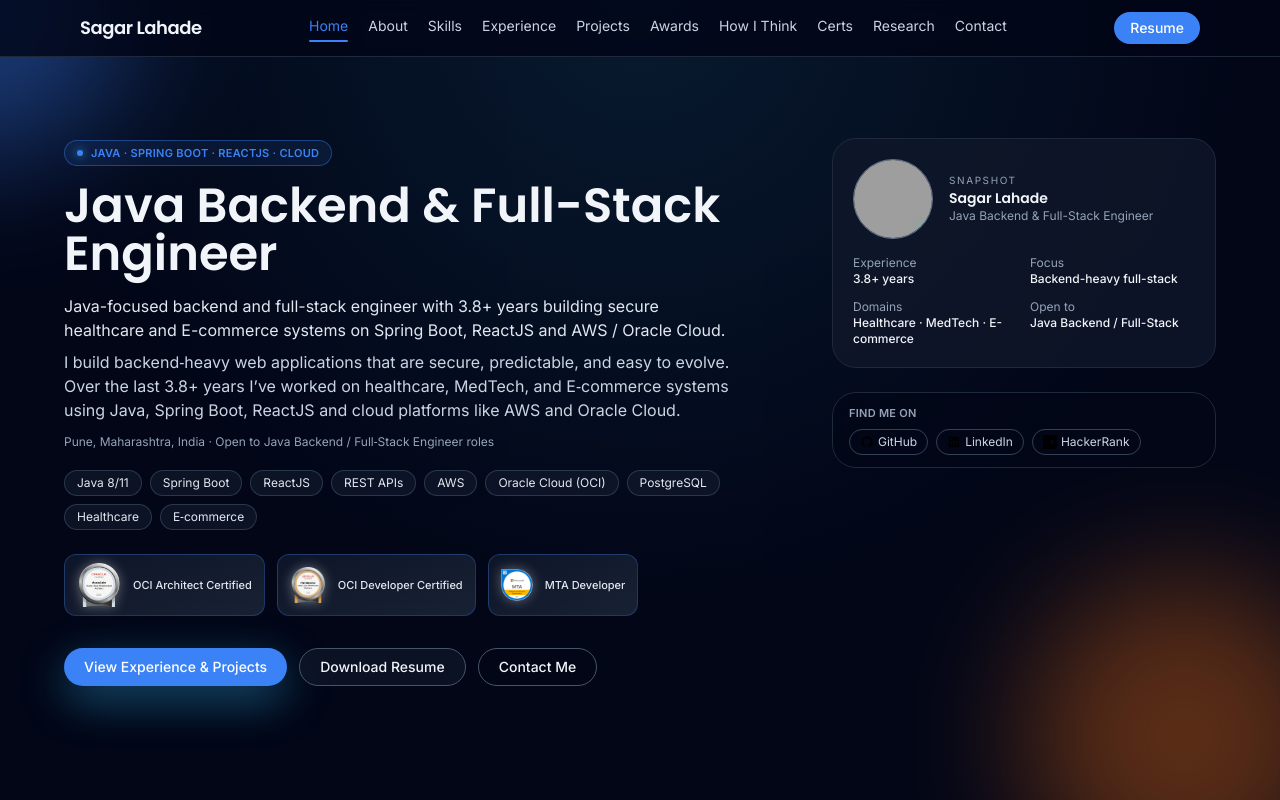
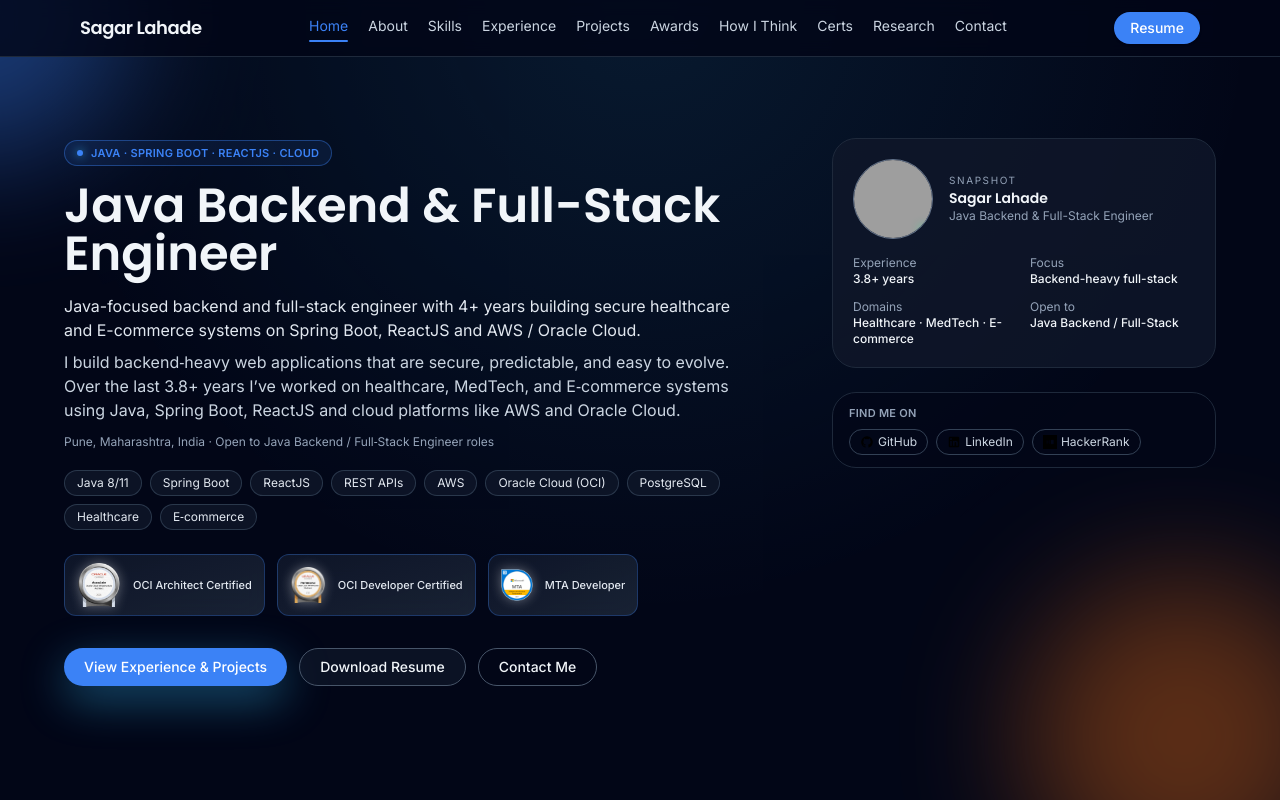
Before and after one commit to Sagarlahade-codebase/sagar-lahade-portfolio-3.o, a React (Vite) app: page / in a window 1280 px wide. Shown: the top 800 px of the page. Built offline with nearby package versions, Linux system fonts and the light colour scheme; grey boxes are pictures that could not be loaded.

Commit message:
Update experience description in Hero component years updated

```diff
--- a/src/sections/Hero.tsx
+++ b/src/sections/Hero.tsx
@@ -97,7 +97,7 @@ export const Hero = () => {
             variants={itemVariants}
             className="mt-4 max-w-2xl text-sm text-slate-200 sm:text-base"
           >
-            Java-focused backend and full-stack engineer with 3.8+ years building
+            Java-focused backend and full-stack engineer with 4+ years building
             secure healthcare and E-commerce systems on Spring Boot, ReactJS and
             AWS / Oracle Cloud.
           </motion.p>
```
